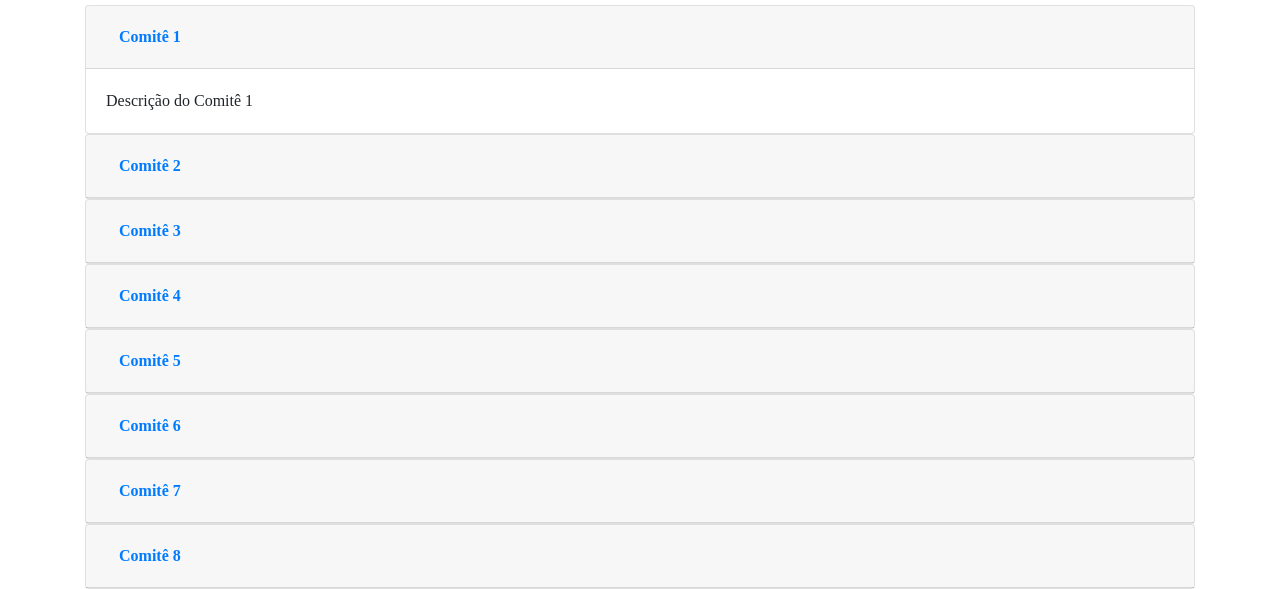
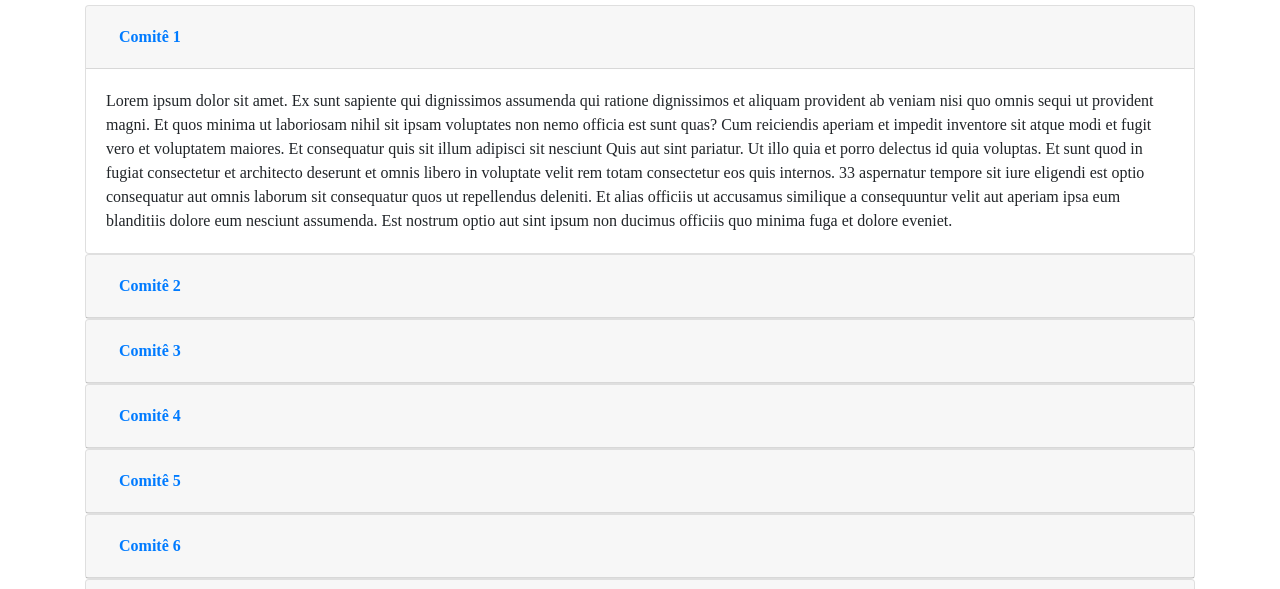
Before and after one commit to Giovanna-Werle/CSAMUN, a plain HTML site: page comites.html in a window 1280 px wide. Shown: the part 179-768 px from the top of the page. Drawn offline with nearby package versions, Linux system fonts and the light colour scheme.

Commit message:
teste texto - Update comites.html

```diff
--- a/comites.html
+++ b/comites.html
@@ -68,7 +68,7 @@
         </div>
         <div id="collapseOne" class="collapse show" aria-labelledby="headingOne" data-parent="#accordion">
           <div class="card-body">
-            Descrição do Comitê 1
+         Lorem ipsum dolor sit amet. Ex sunt sapiente qui dignissimos assumenda qui ratione dignissimos et aliquam provident ab veniam nisi quo omnis sequi ut provident magni. Et quos minima ut laboriosam nihil sit ipsam voluptates non nemo officia est sunt quas? Cum reiciendis aperiam et impedit inventore sit atque modi et fugit vero et voluptatem maiores. Et consequatur quis sit illum adipisci sit nesciunt Quis aut sint pariatur. Ut illo quia et porro delectus id quia voluptas. Et sunt quod in fugiat consectetur et architecto deserunt et omnis libero in voluptate velit rem totam consectetur eos quis internos. 33 aspernatur tempore sit iure eligendi est optio consequatur aut omnis laborum sit consequatur quos ut repellendus deleniti. Et alias officiis ut accusamus similique a consequuntur velit aut aperiam ipsa eum blanditiis dolore eum nesciunt assumenda. Est nostrum optio aut sint ipsum non ducimus officiis quo minima fuga et dolore eveniet.
           </div>
         </div>
       </div>
```
